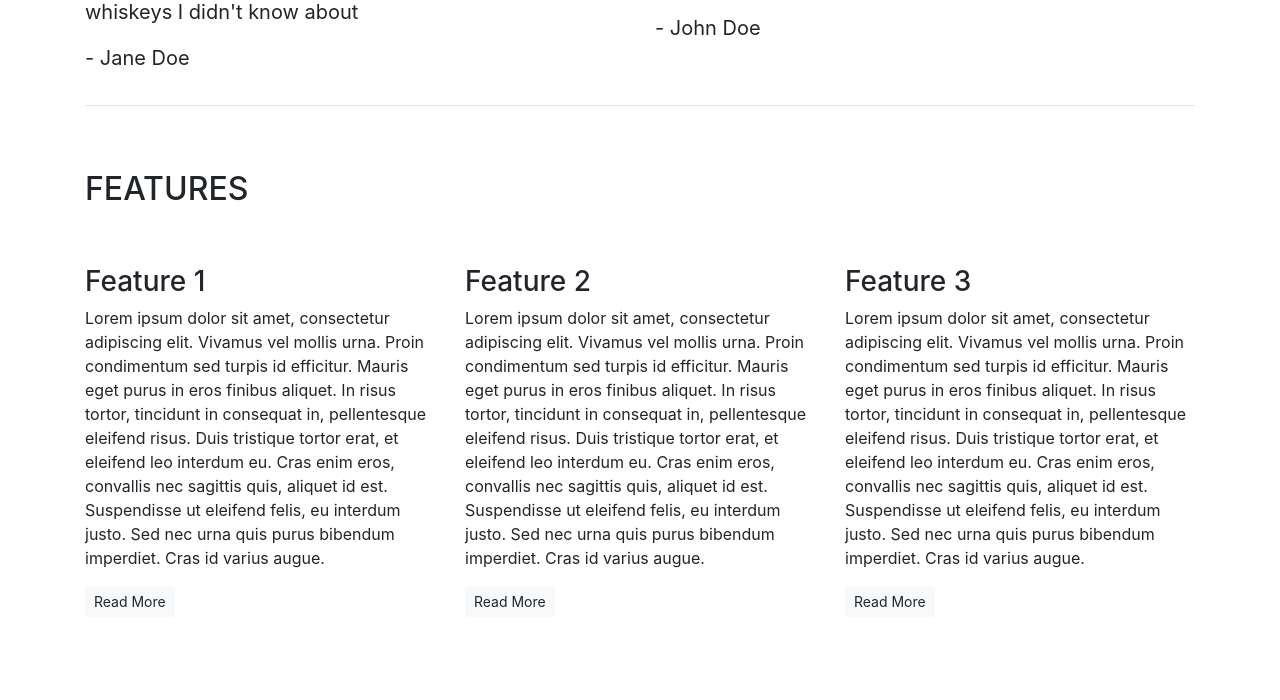
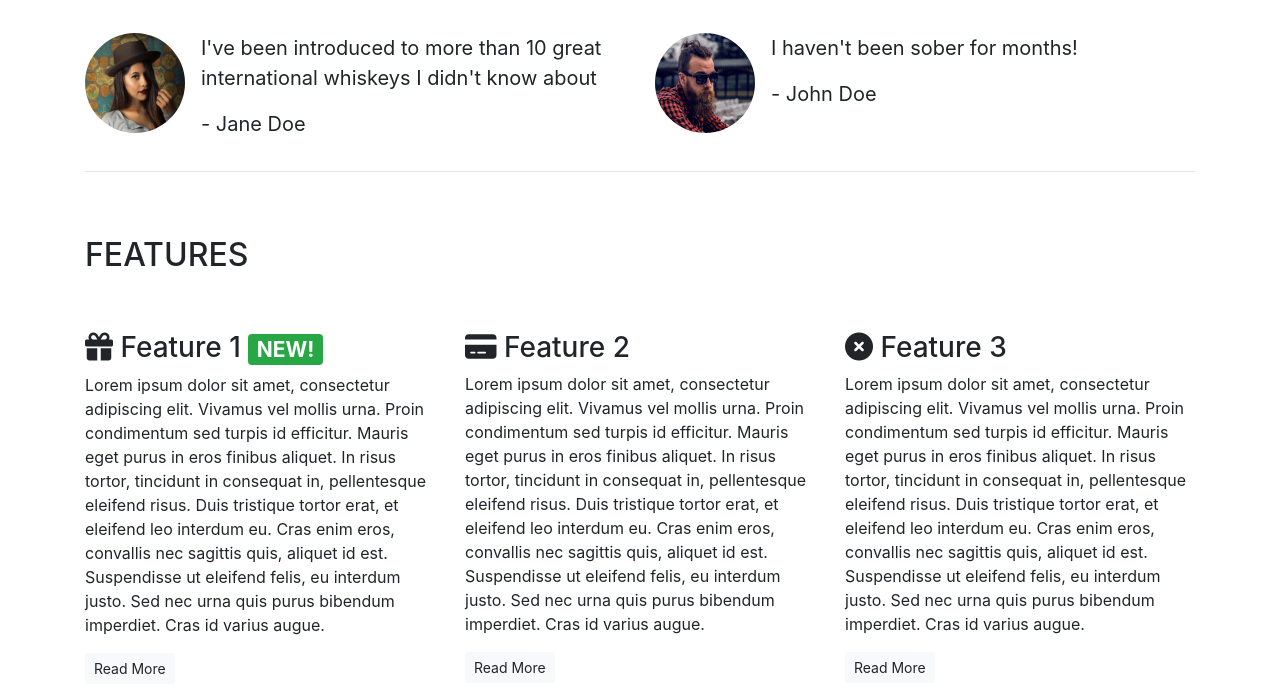
Before and after one commit to hogbergmarkus/Bootstrap, a plain HTML site: page index.html in a window 1280 px wide. Shown: the part 630-1330 px from the top of the page. Before the commit the page ends 1263 px from the top, so only its background shows below. Drawn offline with nearby package versions, Linux system fonts and the light colour scheme.

Commit message:
Add bootstrap components

```diff
--- a/index.html
+++ b/index.html
@@ -10,6 +10,7 @@
     <script src="https://cdn.jsdelivr.net/npm/bootstrap@4.1.3/dist/js/bootstrap.min.js"
         integrity="sha384-ChfqqxuZUCnJSK3+MXmPNIyE6ZbWh2IMqE241rYiqJxyMiZ6OW/JmZQ5stwEULTy" crossorigin="anonymous">
     </script>
+    <link rel="stylesheet" href="https://cdnjs.cloudflare.com/ajax/libs/font-awesome/6.5.1/css/all.min.css">
 </head>
 
 <body>
@@ -26,6 +27,14 @@
         </div>
     </nav>
     <article class="container mt-3">
+        <div class="row d-none d-sm-block">
+            <div class="col-12">
+                <div class="alert alert-warning">
+                    <strong>Sale Now On. Get a 12-month subscription for the price of 6! <a href="">See here for
+                            details!</a></strong>
+                </div>
+            </div>
+        </div>
         <!-- Callout -->
         <div class="row">
             <div class="col-12">
@@ -54,16 +63,32 @@
             </div>
             <div class="row">
                 <div class="col-12 col-md-6">
+                    <div class="media">
+                        <div class="d-none d-sm-block">
+                            <img src="images/girl-image.png" alt="" class="rounded-circle mr-3" height="100"
+                                width="100">
+                        </div>
+                        <div class="media-body">
                             <blockquote class="blockquote">
-                        <p>I've been introduced to more than 10 great international whiskeys I didn't know about</p>
+                                <p>I've been introduced to more than 10 great international whiskeys I didn't know about
+                                </p>
                                 <p>- Jane Doe</p>
                             </blockquote>
                         </div>
+                    </div>
+                </div>
                 <div class="col-12 col-md-6">
+                    <div class="media">
+                        <div class="d-none d-sm-block">
+                            <img src="images/guy-image.png" alt="" class="rounded-circle mr-3" height="100" width="100">
+                        </div>
+                        <div class="media-body">
                             <blockquote class="blockquote">
                                 <p>I haven't been sober for months!</p>
                                 <p>- John Doe</p>
                             </blockquote>
+                        </div>
+                    </div>
                 </div>
             </div>
         </section>
@@ -80,7 +105,9 @@
             <div class="row">
                 <div class="col-12 col-md-6 col-lg-4">
                     <div class="feature">
-                        <h3>Feature 1</h3>
+                        <h3><i class="fa-solid fa-gift d-none d-sm-inline"></i> Feature 1 <span
+                                class="badge badge-success">NEW!</span>
+                        </h3>
                         <p>Lorem ipsum dolor sit amet, consectetur adipiscing elit. Vivamus vel mollis urna. Proin
                             condimentum
                             sed turpis id efficitur. Mauris eget purus in eros finibus aliquet. In risus tortor,
@@ -97,7 +124,7 @@
                 </div>
                 <div class="col-12 col-md-6 col-lg-4">
                     <div class="feature">
-                        <h3>Feature 2</h3>
+                        <h3><i class="fa-solid fa-credit-card d-none d-sm-inline"></i> Feature 2</h3>
                         <p>Lorem ipsum dolor sit amet, consectetur adipiscing elit. Vivamus vel mollis urna. Proin
                             condimentum
                             sed turpis id efficitur. Mauris eget purus in eros finibus aliquet. In risus tortor,
@@ -114,7 +141,7 @@
                 </div>
                 <div class="col-12 d-md-none d-lg-block col-lg-4">
                     <div class="feature">
-                        <h3>Feature 3</h3>
+                        <h3><i class="fa-solid fa-circle-xmark d-none d-sm-inline"></i> Feature 3</h3>
                         <p>Lorem ipsum dolor sit amet, consectetur adipiscing elit. Vivamus vel mollis urna. Proin
                             condimentum
                             sed turpis id efficitur. Mauris eget purus in eros finibus aliquet. In risus tortor,
```
Also changed, not shown: images/girl-image.png (added), images/guy-image.png (added). Lines whose indentation alone changed are shown as unchanged.
